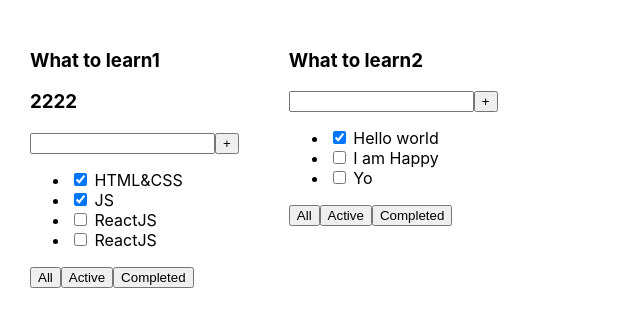
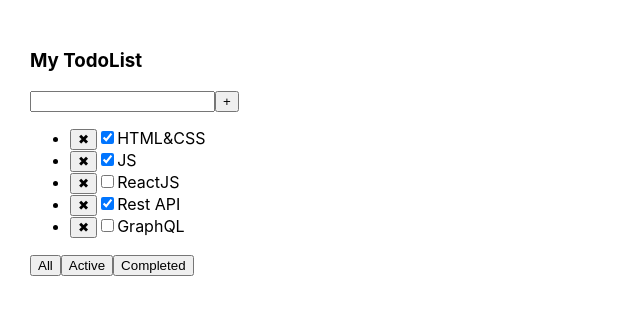
Before and after one commit to ivanrussui/todolist, a React (Create React App) app: page / in a window 1280 px wide. Shown: the top 326 px of the page, without its empty margins (0-640 px from the left). Built offline with nearby package versions, Linux system fonts and the light colour scheme; the HTML template or start-up script is replaced by a standard one.

Commit message:
wip 2 lesson

```diff
--- a/src/App.tsx
+++ b/src/App.tsx
@@ -1,29 +1,30 @@
-import React from 'react';
+import React, { useState } from 'react';
 import './App.css';
 import { TodoList } from './TodoList';
 
 function App() {
-    const forTrack1 = 'What to learn1'
-    const forTrack2 = 'What to learn2'
+    const forTrack = 'My TodoList'
 
-    const tasks1 = [
+    let [tasks, setTasks] = useState([
         { id: 1, title: "HTML&CSS", isDone: true },
         { id: 2, title: "JS", isDone: true },
         { id: 3, title: "ReactJS", isDone: false },
-        { id: 4, title: "ReactJS", isDone: false }
-    ]
-    const tasks2 = [
-        { id: 1, title: "Hello world", isDone: true },
-        { id: 2, title: "I am Happy", isDone: false },
-        { id: 3, title: "Yo", isDone: false }
-    ]
+        { id: 4, title: "Rest API", isDone: true },
+        { id: 5, title: "GraphQL", isDone: false },
+    ])
+
+    const removeTask = (task: number) => {
+        let filteredTasks = tasks.filter((item) => item.id !== task);
+        setTasks(filteredTasks)
+    }
 
     return (
         <div className="App">
-            <TodoList track1={forTrack1} track2={2222}
-                      tasks={tasks1}/>
-            <TodoList track1={forTrack2}
-                      tasks={tasks2}/>
+            <TodoList track1={ forTrack }
+                      track2={ 2222 }
+                      tasks={ tasks }
+                      removeTask={removeTask}
+            />
         </div>
     );
 }
--- a/src/TodoList.tsx
+++ b/src/TodoList.tsx
@@ -4,6 +4,7 @@ type PropsType = {
     track1: string
     track2?: number
     tasks: Array<TasksType>
+    removeTask: (task: number) => void
 }
 
 type TasksType = {
@@ -15,18 +16,23 @@ type TasksType = {
 export const TodoList = (props: PropsType) => {
     return (
         <div>
-            <h3>{props.track1}</h3>
-            <h3>{props.track2}</h3>
+            <h3>{ props.track1 }</h3>
             <div>
-                <input/>
+                <input />
                 <button>+</button>
             </div>
             <ul>
-                {props.tasks.map((el) => {
+                { props.tasks.map((el) => {
                     return (
-                        <li><input type="checkbox" checked={el.isDone}/> <span>{el.title}</span></li>
-                    )
-                })}
+                        <li key={ el.id }>
+                            <button onClick={ () => props.removeTask(el.id) }>
+                                ✖
+                            </button>
+                            <input type="checkbox" checked={ el.isDone } />
+                            <span>{ el.title }</span>
+                        </li>
+                    );
+                }) }
             </ul>
             <div>
                 <button>All</button>
```
